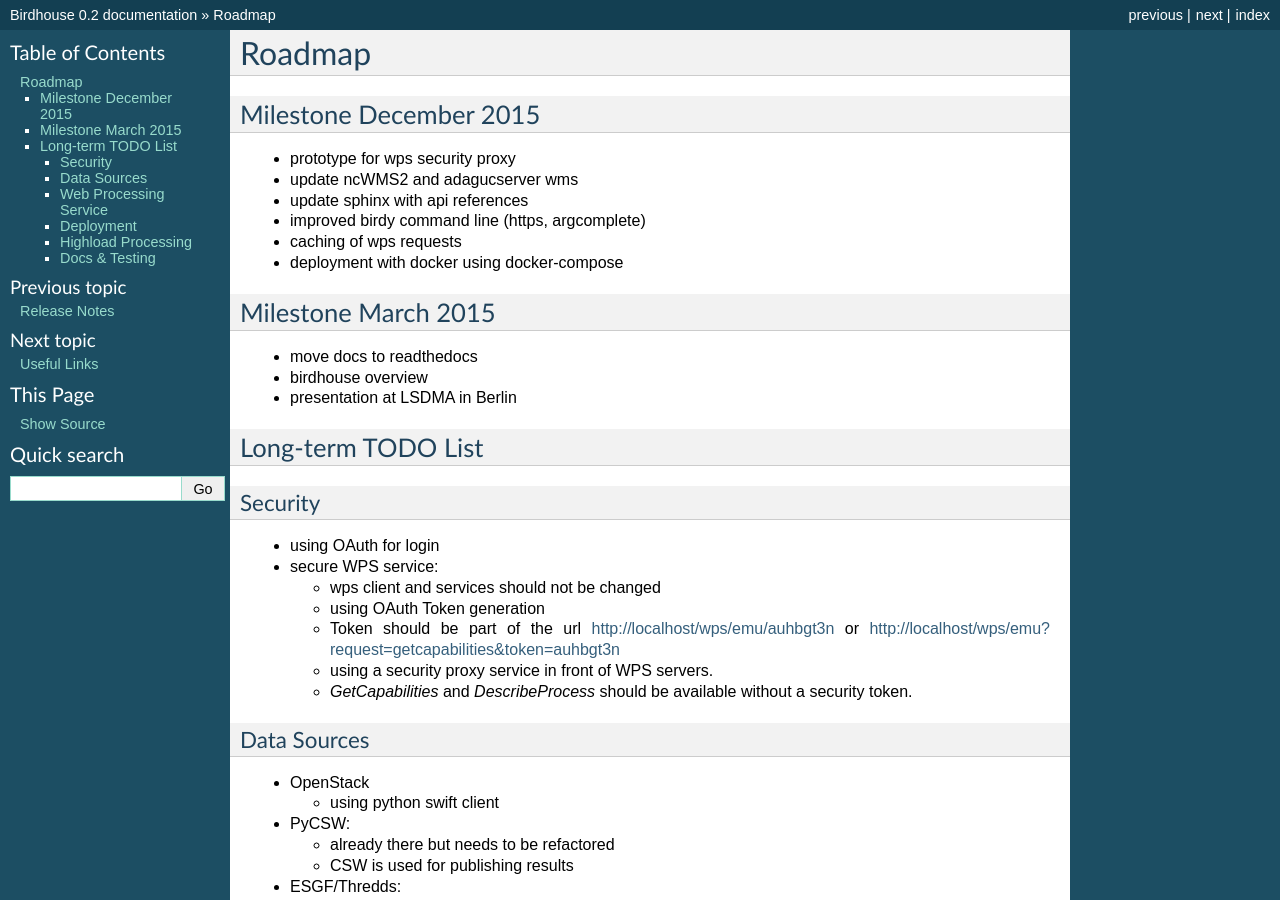
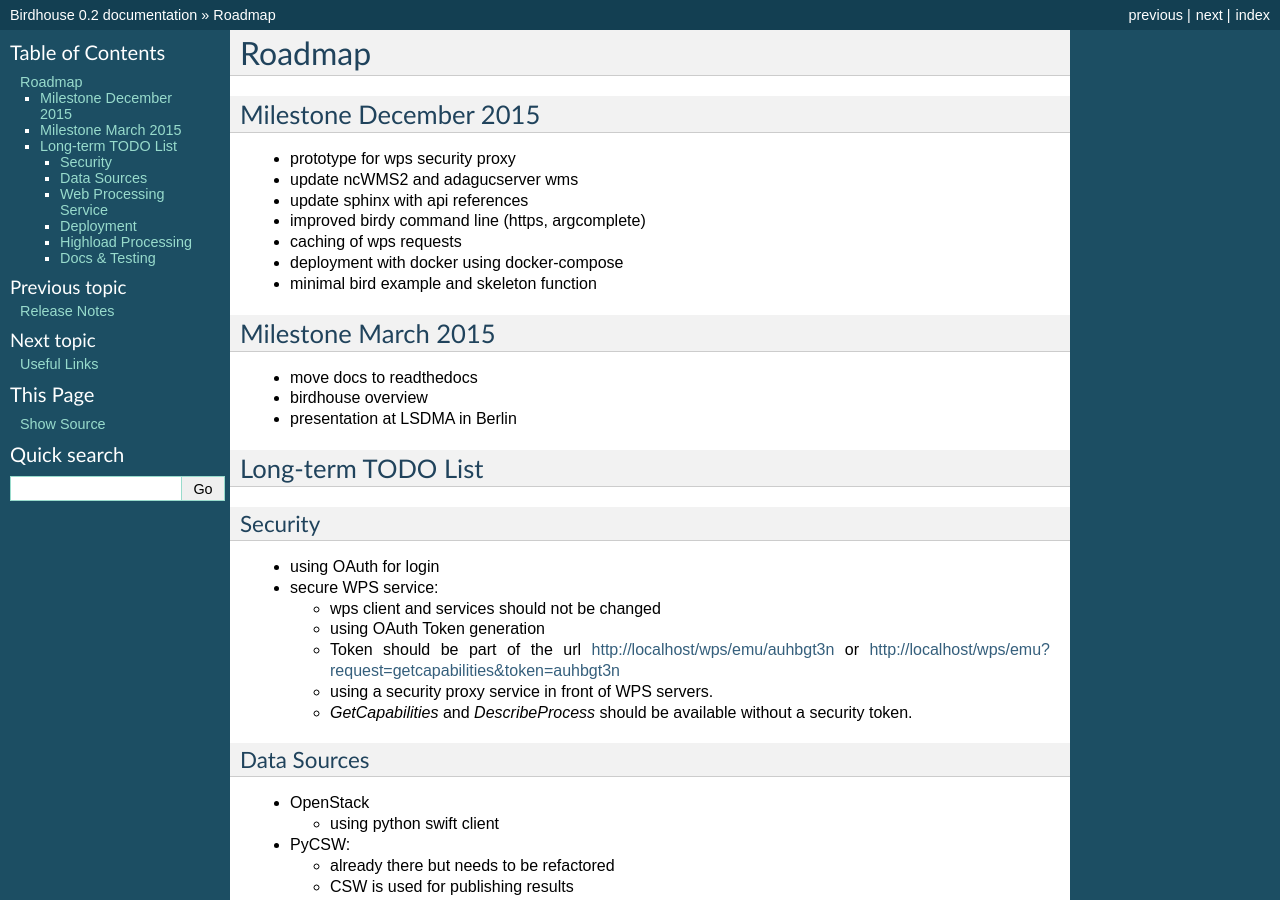
Before and after one commit to bird-house/birdhouse-docs, a Sphinx documentation site: the page built from docs/source/roadmap.rst, in a window 1280 px wide and 900 px high. Built offline with Sphinx 7.4.7, drawn with Linux system fonts in a browser that asks for light colours.

Commit message:
update roadmap

```diff
--- a/docs/source/roadmap.rst
+++ b/docs/source/roadmap.rst
@@ -13,6 +13,7 @@
 * improved birdy command line (https, argcomplete)
 * caching of wps requests
 * deployment with docker using docker-compose
+* minimal bird example and skeleton function
 
 Milestone March 2015
 ====================
```
